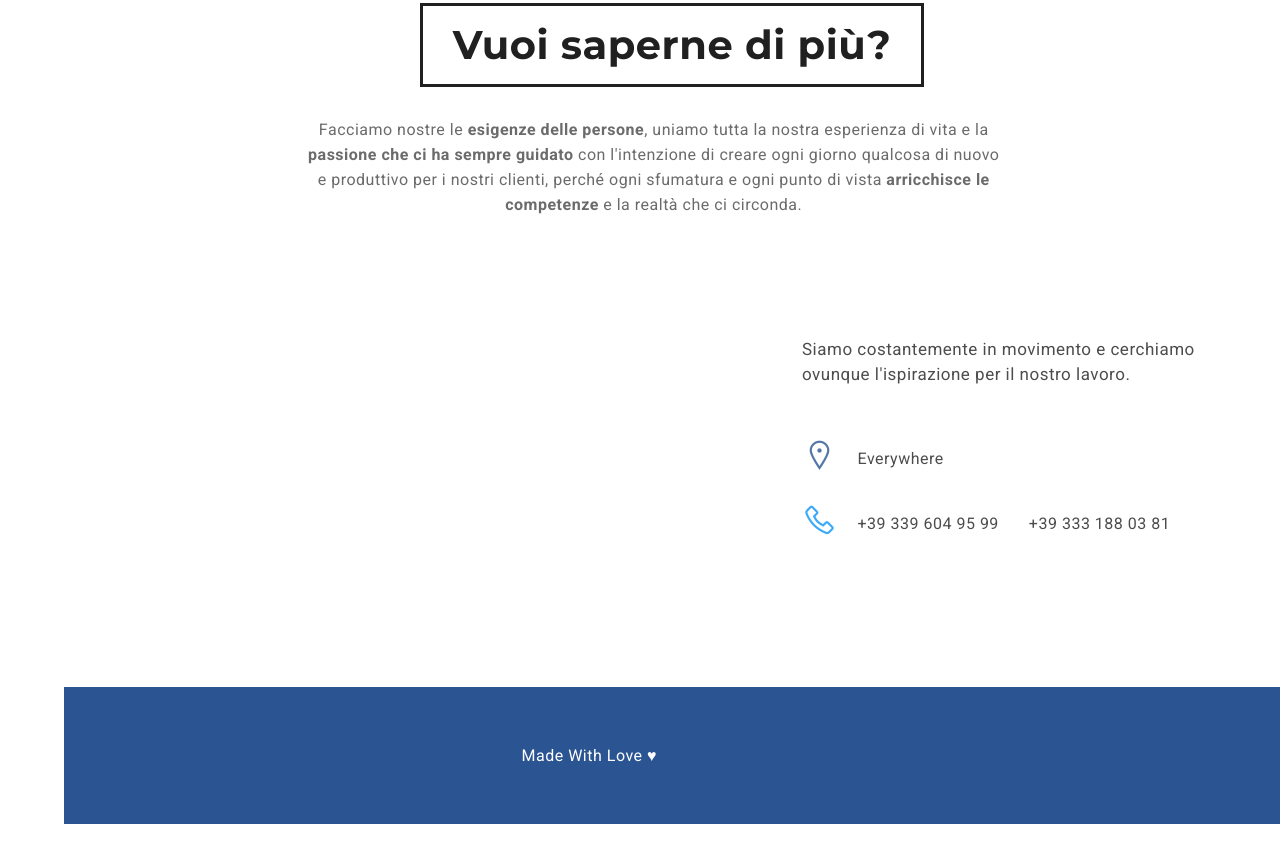
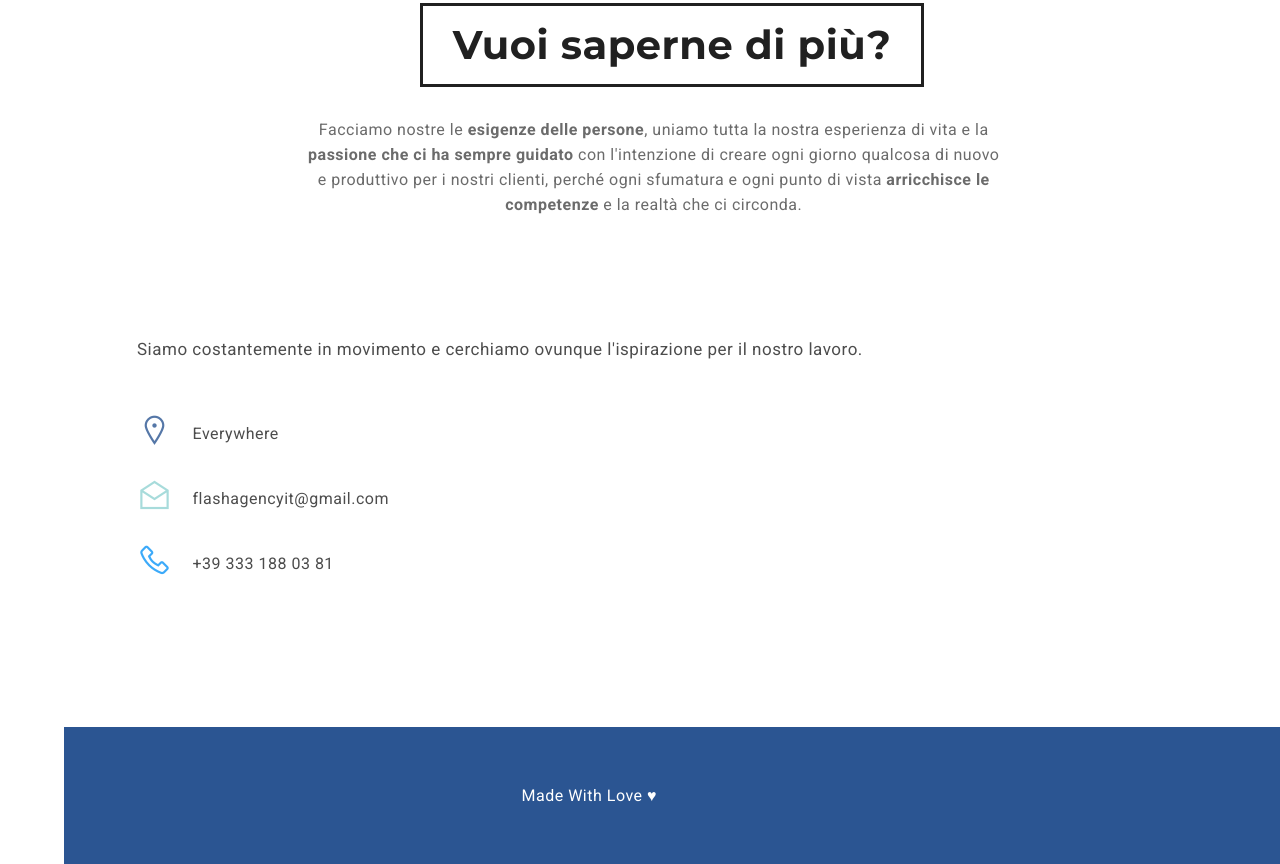
Before and after one commit to flashagency-cervia/sito-web, a plain HTML site: page index.html in a window 1280 px wide. Shown: the part 4486-5350 px from the top of the page. Before the commit the page ends 5310 px from the top, so only its background shows below. Drawn offline with Linux system fonts and the light colour scheme; some packages are replaced by stand-ins of ours; a script that the page names is missing; files whose address does not match are found by name.

Commit message:
Fix contacts

```diff
--- a/index.html
+++ b/index.html
@@ -682,33 +682,15 @@
                 </div>
             </div>
             <div class="row">
-                <div class="col-12 col-lg-7 wow slideInLeft" data-wow-duration="1s" data-wow-delay=".6s">
-                    <!-- <h4 class="contact-heading text-center text-lg-left text-pink">Contattaci</h4> -->
-                    <script type="text/javascript" src="https://form.jotform.com/jsform/220746402639355"></script>
-                    <!-- <form class="row contact-form" id="contact-form-data">
-                    <div class="col-sm-12" id="result"></div>
-                    <div class="col-12 col-md-5">
-                        <input type="text" name="userName" placeholder="Nome Cognome" class="form-control">
-                        <input type="email" name="userEmail" placeholder="Email *" class="form-control">
-                        <input type="text" name="userSubject" placeholder="Oggetto" class="form-control">
-                    </div>
-                    <div class="col-12 col-md-7">
-                        <textarea class="form-control" name="userMessage" rows="6" placeholder="Scrivici di cosa hai bisogno"></textarea>
-                    </div>
-                    <div class="col-12">
-                        <a href="javascript:void(0);" class="btn btn-green btn-medium rounded-pill w-100 contact_btn">Invia</a>
-                    </div>
-                </form> -->
-                </div>
-                <div class="col-12 col-lg-5 text-center text-lg-left position-relative wow slideInLeft" data-wow-duration="1s" data-wow-delay=".1s">
+                <div class="col-12 text-center text-lg-left position-relative wow slideInLeft" data-wow-duration="1s" data-wow-delay=".1s">
                     <div class="contact-details">
                         <!-- <h4 class="contact-heading text-blue">Contacts</h4> -->
                         <p class="text">Siamo costantemente in movimento e cerchiamo ovunque l'ispirazione per il nostro lavoro.</p>
                         <ul>
                             <li><i aria-hidden="true" class="las la-map-marker addr"></i> Everywhere </li>
+                            <li><i aria-hidden="true" class="la la-envelope-open-o"></i><a target="_blank" href="mailto:flashagencyit@gmail.com">flashagencyit@gmail.com</a></li>
                             <li><i aria-hidden="true" class="las la-phone phone"></i>
-                                <span>+39 339 604 95 99</span>
-                                <span>+39 333 188 03 81</span>
+                                <span><a target="_blank" href="tel:3331880381">+39 333 188 03 81</a></span>
                             </li>
                             <!-- <li><i aria-hidden="true" class="las la-paper-plane email"></i>email@website.com</li> -->
                         </ul>
```
